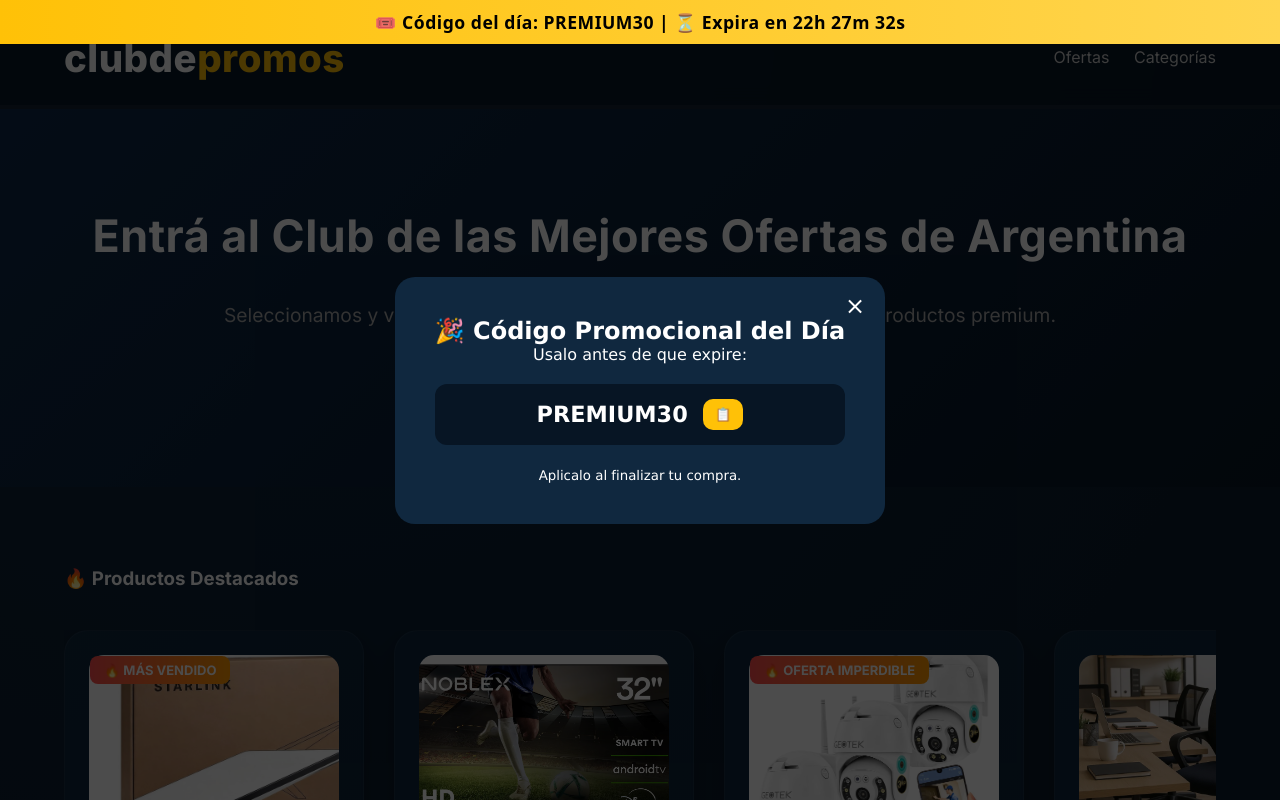
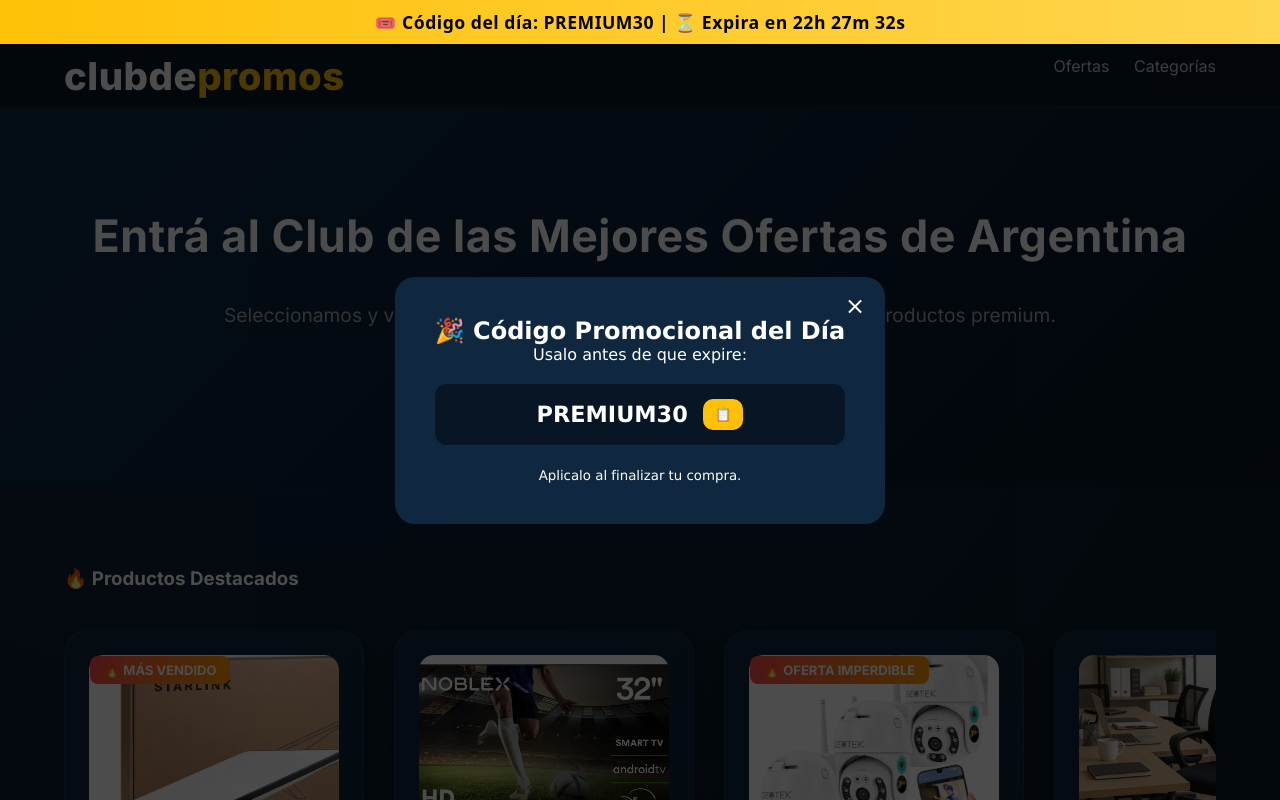
Before and after one commit to clubdepromos/clubdepromos.github.io, a plain HTML site: page index.html in a window 1280 px wide. Shown: the top 800 px of the page. Drawn offline with Linux system fonts and the light colour scheme.

Commit message:
initial commit

```diff
--- a/styles.css
+++ b/styles.css
@@ -56,7 +56,7 @@
   font-size: 2.4rem;
   letter-spacing: 0.5px;
   margin-bottom: 4px;
-  margin-top: 6px;
+  margin-top: 3vh;
 }
 
 .logo span {
```
